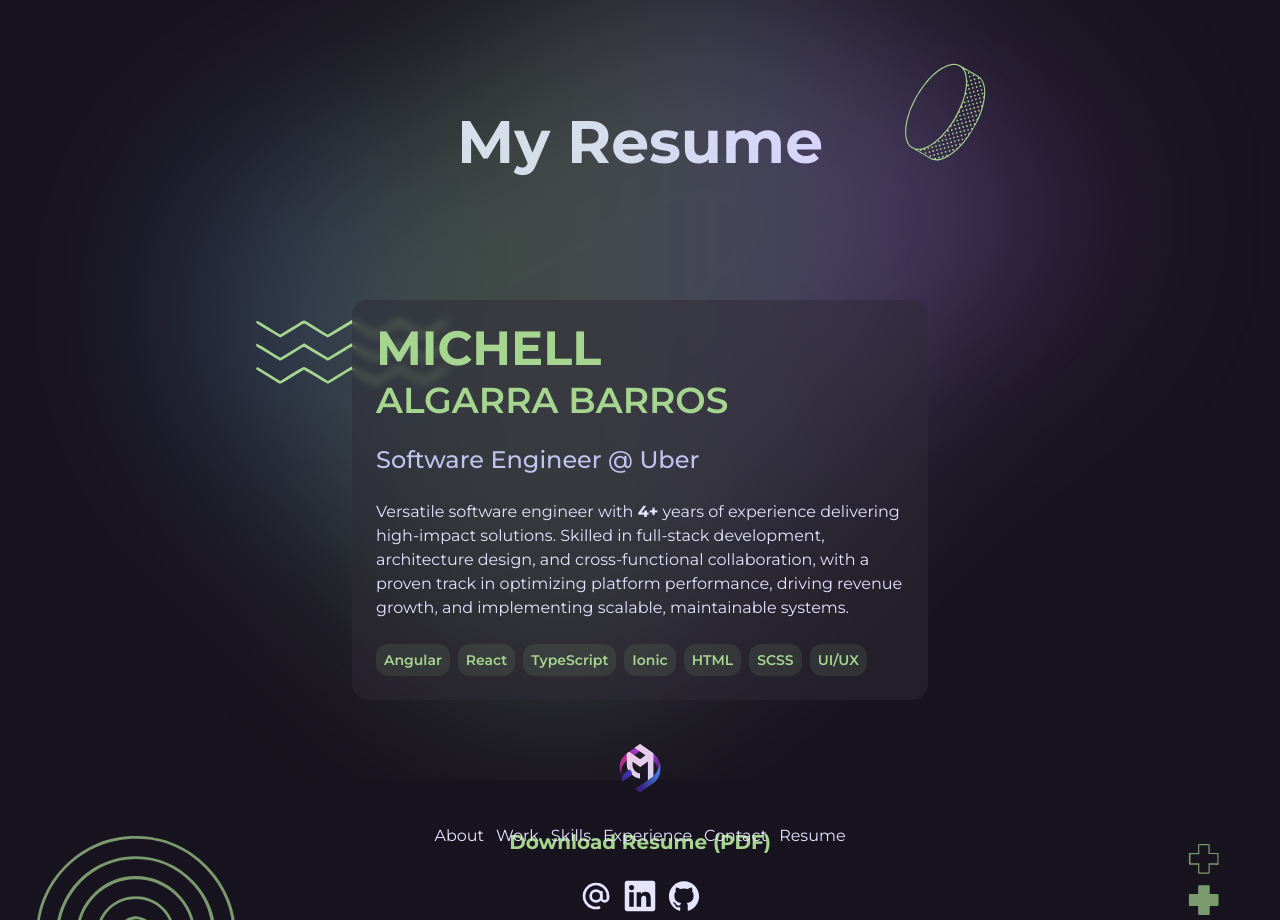
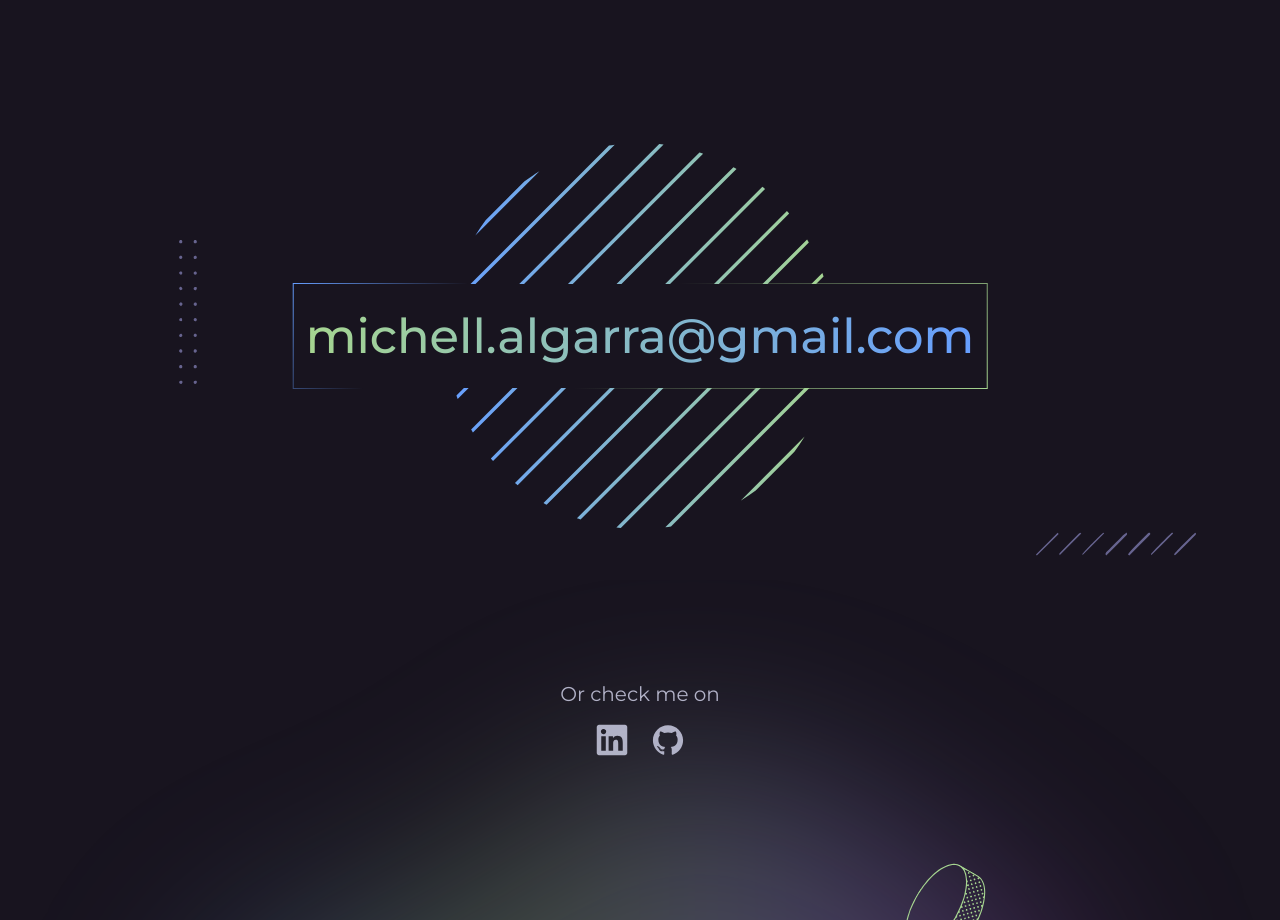
Before and after one commit to mchalgarra/web.svelte.portfolio, a SvelteKit app: page / in a window 1280 px wide. Shown: the part 4860-5780 px from the top of the page. Built offline with nearby package versions, Linux system fonts and the light colour scheme.

Commit message:
feat: implemented the Contact page

```diff
--- a/src/routes/(home)/+page.svelte
+++ b/src/routes/(home)/+page.svelte
@@ -5,6 +5,7 @@
 	import Experiences from './components/Experiences.svelte';
 	import MainSkills from './components/MainSkills.svelte';
 	import Resume from './components/Resume.svelte';
+	import Contact from './components/Contact.svelte';
 
 	onMount(() => {
 		handleScroll();
@@ -72,6 +73,8 @@
 
 	<Experiences />
 
+	<Contact />
+
 	<Resume />
 </div>
 
--- /dev/null
+++ b/src/routes/(home)/components/Contact.svelte
@@ -0,0 +1,59 @@
+<script lang="ts">
+	import Github from '../../../lib/components/icons/Github.svelte';
+	import Linkedin from '../../../lib/components/icons/Linkedin.svelte';
+	import MemphiDashedCircleGradient from '../../../lib/components/memphis/MemphiDashedCircleGradient.svelte';
+	import MemphiSlashes from '../../../lib/components/memphis/MemphiSlashes.svelte';
+	import MemphiTwoLineDots from '../../../lib/components/memphis/MemphiTwoLineDots.svelte';
+</script>
+
+<div
+	id="Contact"
+	class="relative flex flex-col justify-center items-center gap-32 max-sm:gap-8 h-screen max-h-[1600px] w-full pt-12 px-6"
+>
+	<h1 class="text-100 text-6xl max-sm:text-4xl font-bold text-center m-0">Let's talk</h1>
+
+	<div class="relative flex items-center justify-center w-full p-6">
+		<div
+			class="absolute top-1/2 left-1/2 -translate-x-1/2 -translate-y-1/2 p-px bg-contactEmail z-[2] max-w-full"
+		>
+			<div class="flex items-center justify-center px-3 py-4 bg-primary w-full">
+				<a
+					href="mailto:michell.algarra@gmail.com"
+					target="_blank"
+					class="no-underline text-transparent bg-clip-text bg-gradient-to-r from-accent to-highlight text-5xl max-md:text-4xl max-sm:text-3xl max-xs:text-xl font-medium m-0 leading-[1.5] w-full"
+				>
+					michell.algarra@gmail.com
+				</a>
+			</div>
+		</div>
+
+		<MemphiDashedCircleGradient
+			className="ignore-movement relative size-96 max-sm:size-72 max-xs:size-56"
+		/>
+	</div>
+
+	<div class="flex flex-col gap-4 items-center">
+		<span class="text-200 text-xl text-center">Or check me on</span>
+
+		<div class="flex items-center gap-6">
+			<a
+				href="https://www.linkedin.com/in/mchalgarra"
+				target="_blank"
+				class="no-underline user-select-none"
+			>
+				<Linkedin className="size-8 text-200 hover:text-accent transition-all" />
+			</a>
+
+			<a href="https://github.com/mchalgarra" target="_blank" class="no-underline user-select-none">
+				<Github className="size-8 text-200 hover:text-accent transition-all" />
+			</a>
+		</div>
+	</div>
+
+	<MemphiTwoLineDots
+		className="top-80 left-24 max-sm:hidden max-md:left-8 size-36 rotate-90 text-primary opacity-50"
+	/>
+	<MemphiSlashes
+		className="inverted bottom-24 right-16 max-sm:bottom-16 max-sm:size-32 max-sm:right-2 max-md:right-8 size-40 text-primary opacity-50"
+	/>
+</div>
```
